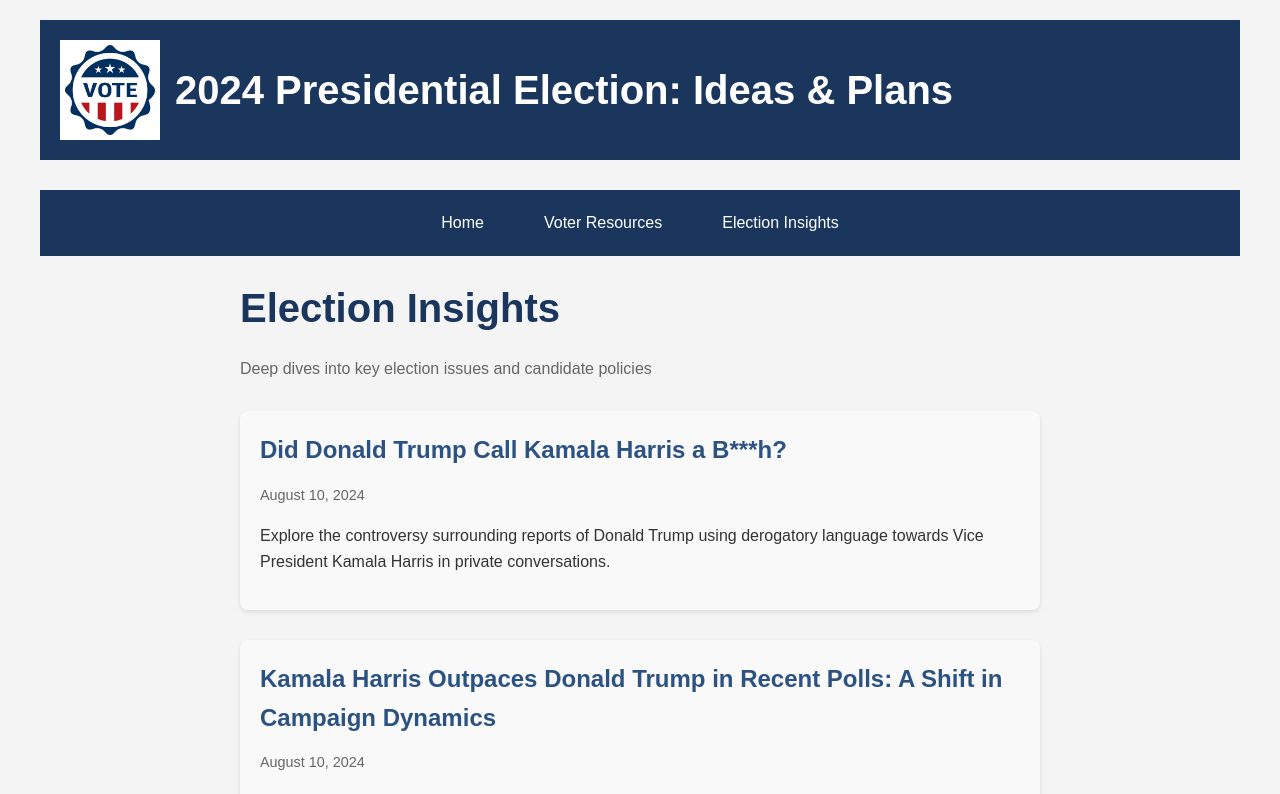
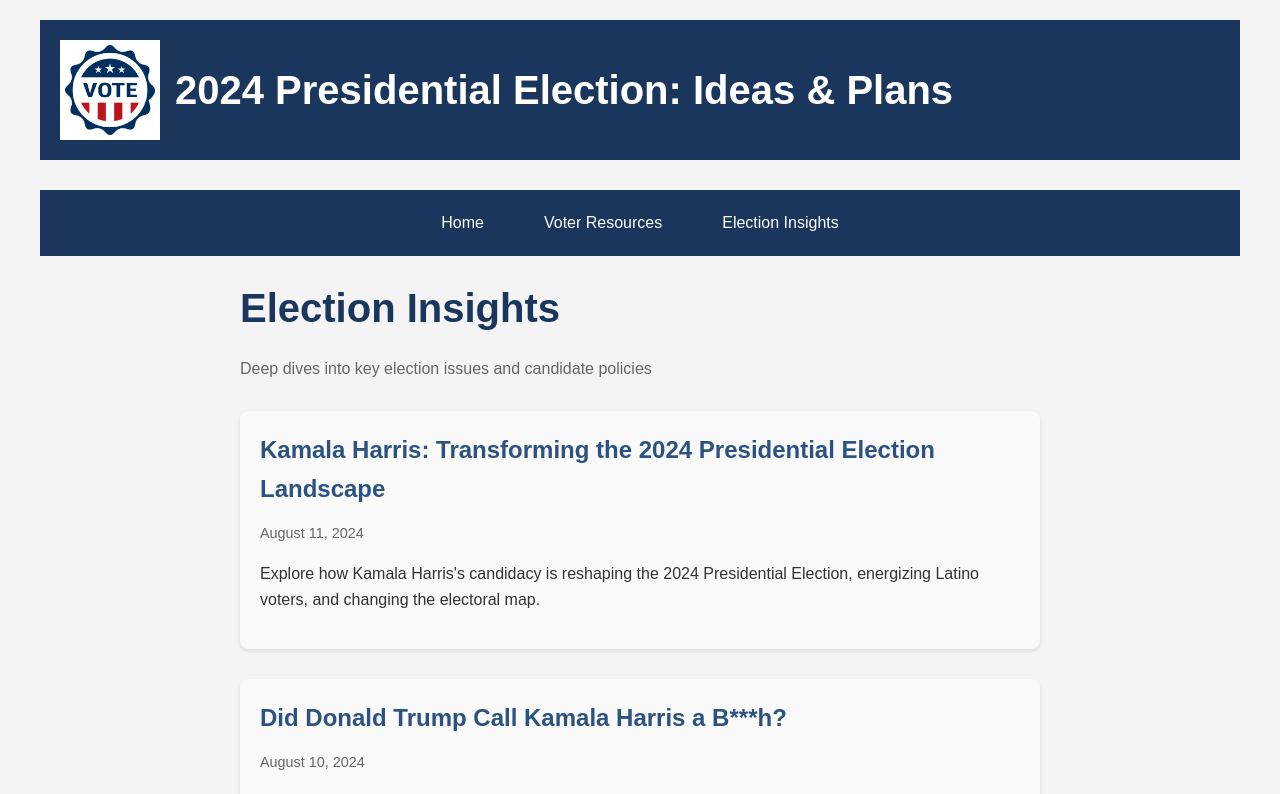
Before and after one commit to PaulMoreira/FactVerify, a React (Create React App) app: page /insights in a window 1280 px wide. Shown: the top 794 px of the page. Built offline with nearby package versions, Linux system fonts and the light colour scheme.

Commit message:
added a new article

```diff
--- a/src/FullArticle.js
+++ b/src/FullArticle.js
@@ -29,6 +29,7 @@ const FullArticle = () => {
         <meta property="og:url" content={currentUrl} />
         <meta property="og:type" content="article" />
         <meta name="twitter:card" content="summary_large_image" />
+        <meta name="twitter:image" content={article.ogImage} />
       </Helmet>
       <div className="full-article">
         <h2>{article.headline}</h2>
--- a/src/articleData.js
+++ b/src/articleData.js
@@ -1,5 +1,72 @@
 // articleData.js
 export const articleData = [
+  {
+    id: "kamala-harris-2024-impact",
+    date: "August 11, 2024",
+    headline: "Kamala Harris: Transforming the 2024 Presidential Election Landscape",
+    summary: "Explore how Kamala Harris's candidacy is reshaping the 2024 Presidential Election, energizing Latino voters, and changing the electoral map.",
+    shareUrl: "https://vote2024info.vercel.app/insights/kamala-harris-2024-impact",
+    content: `
+      <h1>Kamala Harris: Transforming the 2024 Presidential Election Landscape</h1>
+      <p>In the ever-evolving tapestry of American politics, few events have the power to shift the narrative as dramatically as a new candidate entering the race. As of August 2024, Kamala Harris, the first female Vice President of the United States, has stepped into the spotlight as the Democratic nominee following Joe Biden's decision not to seek re-election. This pivotal moment has not only reshaped the electoral landscape but has also rejuvenated hopes among key voter demographics, particularly among Latino voters, as she rallies support in battleground states.</p>
+
+      <h2>A New Era Begins</h2>
+      <p>On July 21, 2024, Joe Biden announced he would not pursue a second term, endorsing Harris as his successor. This endorsement marked a significant turning point in the race, igniting a renewed sense of enthusiasm among Democrats. Almost immediately, polls began to reflect a shift in voter sentiment, with Harris leading Donald Trump in crucial battleground states like Georgia and Arizona. According to recent data, Harris has experienced a surge in favorability ratings, with an upward shift of 10 points since her nomination, indicating a revitalized Democratic base eager for change.</p>
+
+      <blockquote>
+        <p>"Things look a lot better for Democrats today than they did a few weeks ago," notes Amy Walter from the Cook Political Report. "The contest is no longer lopsided," she adds, highlighting that the race has transformed into a competitive battleground, with both teams now fully engaged in the contest.</p>
+      </blockquote>
+
+      <h2>Energizing the Latino Vote</h2>
+      <p>One of Harris's most notable impacts has been her ability to connect with Latino voters, a demographic crucial to the Democrats' success in the upcoming election. At a campaign rally in Las Vegas on August 10, 2024, Harris drew a substantial crowd, showcasing her appeal among young and diverse voters. Latino leaders have expressed their enthusiasm for her candidacy, citing her background as a daughter of immigrants and a champion for progressive policies.</p>
+
+      <p>However, the support is not without its complexities. A July poll revealed that while 44% of Latino voters viewed Harris favorably, 43% held an unfavorable opinion. This mixed sentiment underscores the challenges Harris faces in solidifying her support among this key demographic. Guillermo Francisco Cornejo, a small-business owner, initially disillusioned with the political climate, found renewed hope in Harris's candidacy after Biden's endorsement. His story reflects a broader trend—voters are beginning to see Harris not just as a continuation of Biden's policies but as a transformative figure capable of addressing their concerns.</p>
+
+      <h2>The Republican Counterattack</h2>
+      <p>Despite her rising popularity, Harris's candidacy has also drawn sharp criticism from Republican figures. They argue that she has failed to adequately address issues like border security and economic policies, claiming that Trump's 'America First' agenda resonates more with Hispanic voters. The Republican establishment is gearing up to paint Harris as dangerously liberal, attempting to leverage any perceived weaknesses to sway undecided voters.</p>
+
+      <p>As the election date approaches, the stakes are high. The battle for the Latino vote is particularly fierce, as both parties recognize its potential to tip the scales in critical states. Analysts suggest that Harris's ability to engage effectively with this demographic could be the decisive factor in the election.</p>
+
+      <h2>Changing the Electoral Map</h2>
+      <p>As Harris campaigns across the country, the electoral map is undergoing a significant transformation. With states like Arizona, Georgia, and Nevada shifting from lean Republican to toss-up status, the dynamics of the race have become increasingly competitive. The Cook Political Report's updated ratings illustrate this shift, indicating that the Democrats have regained footing in regions previously dominated by Trump.</p>
+
+      <blockquote>
+        <p>"The enthusiasm, the energy, means both teams are now evenly matched," explains Walter. "This is a battle of inches, not yards," emphasizing that every voter engagement effort can have profound implications for the final outcome.</p>
+      </blockquote>
+
+      <h2>Implications for the Future</h2>
+      <p>The implications of Harris's candidacy extend beyond the presidential race. For Democratic Senate candidates in battleground states, Harris's presence offers a lifeline. Many candidates who previously distanced themselves from Biden are now eager to align themselves with Harris, recognizing her potential to galvanize support. This shift could enhance turnout among Democratic voters, crucial for retaining control of the Senate.</p>
+
+      <h2>Did You Know?</h2>
+      <p>Despite being a key demographic, many Latino voters expressed mixed feelings about Harris, with some indicating they would lean Democrat primarily out of fear of a Trump presidency rather than strong support for Harris herself. This irony highlights the complexities of voter sentiment in this election cycle.</p>
+
+      <h2>Conclusion</h2>
+      <p>As Kamala Harris steps into her role as the Democratic nominee for the 2024 Presidential Election, her influence is palpable. With a focus on energizing young and Latino voters, Harris represents a significant shift in the Democratic strategy. The upcoming months will reveal whether this new strategy can overcome the challenges posed by a formidable opponent like Donald Trump. As both sides prepare for the election, one thing is clear: this race is far from over, and every vote will count.</p>
+
+      <h2>Sources and Further Reading</h2>
+      <ul>
+        <li><a rel="noopener noreferrer" target="_blank" href="https://www.wsaz.com/2024/08/09/how-kamala-harris-has-changed-presidential-race/">WSAZ: How Kamala Harris has changed the presidential race</a></li>
+        <li><a rel="noopener noreferrer" target="_blank" href="https://www.pbs.org/newshour/show/with-harris-gaining-in-the-polls-a-look-at-how-the-electoral-map-has-changed">PBS News: With Harris gaining in the polls, a look at how the electoral map has changed</a></li>
+        <li><a rel="noopener noreferrer" target="_blank" href="https://apnews.com/article/kamala-harris-election-2024-latino-support-74ebbf92bd21d581bc1462f52fc7e6a4">AP News: Kamala Harris's impact on Latino voters</a></li>
+        <li><a rel="noopener noreferrer" target="_blank" href="https://www.theguardian.com/us-news/article/2024/aug/09/us-election-polls-kamala-harris-trump">The Guardian: Polling shifts in the 2024 election</a></li>
+        <li><a rel="noopener noreferrer" target="_blank" href="https://www.reuters.com/world/us/how-harris-surge-scrambled-trumps-battle-plan-2024-08-08/">Reuters: Analyzing Harris's surge in the polls</a></li>
+      </ul>
+
+      <div class="image-gallery">
+        <div class="image-container">
+          <img class="article-image" alt="Kamala Harris speaking at a rally" src="https://static01.nyt.com/images/2023/04/25/multimedia/25dc-harris-twkj/25dc-harris-twkj-mediumSquareAt3X.jpg">
+        </div>
+        <div class="image-container">
+          <img class="article-image" alt="Voter turnout statistics" src="https://img.etimg.com/thumb/width-1200,height-1200,imgsize-30558,resizemode-75,msid-111891883/news/international/us/us-presidential-election-2024-democrats-do-not-want-kamala-harris-to-receive-a-presidential-nomination-according-to-this-law-maker-from-new-york.jpg">
+        </div>
+        <div class="image-container">
+          <img class="article-image" alt="Harris Campaign Event" src="https://www.aljazeera.com/wp-content/uploads/2024/08/2024-08-10T020231Z_887983717_RC2LC9AY2HB5_RTRMADP_3_USA-ELECTION-HARRIS-1723312022.jpg?resize=770%2C513&amp;quality=80">
+        </div>
+      </div>
+    `,
+    ogImage: "https://static01.nyt.com/images/2023/04/25/multimedia/25dc-harris-twkj/25dc-harris-twkj-mediumSquareAt3X.jpg",
+    ogDescription: "Explore how Kamala Harris's candidacy is reshaping the 2024 Presidential Election, energizing Latino voters, and changing the electoral map in key battleground states."
+  },
   {
     id: "trump-harris-comments-2024",
     date: "August 10, 2024",
```
